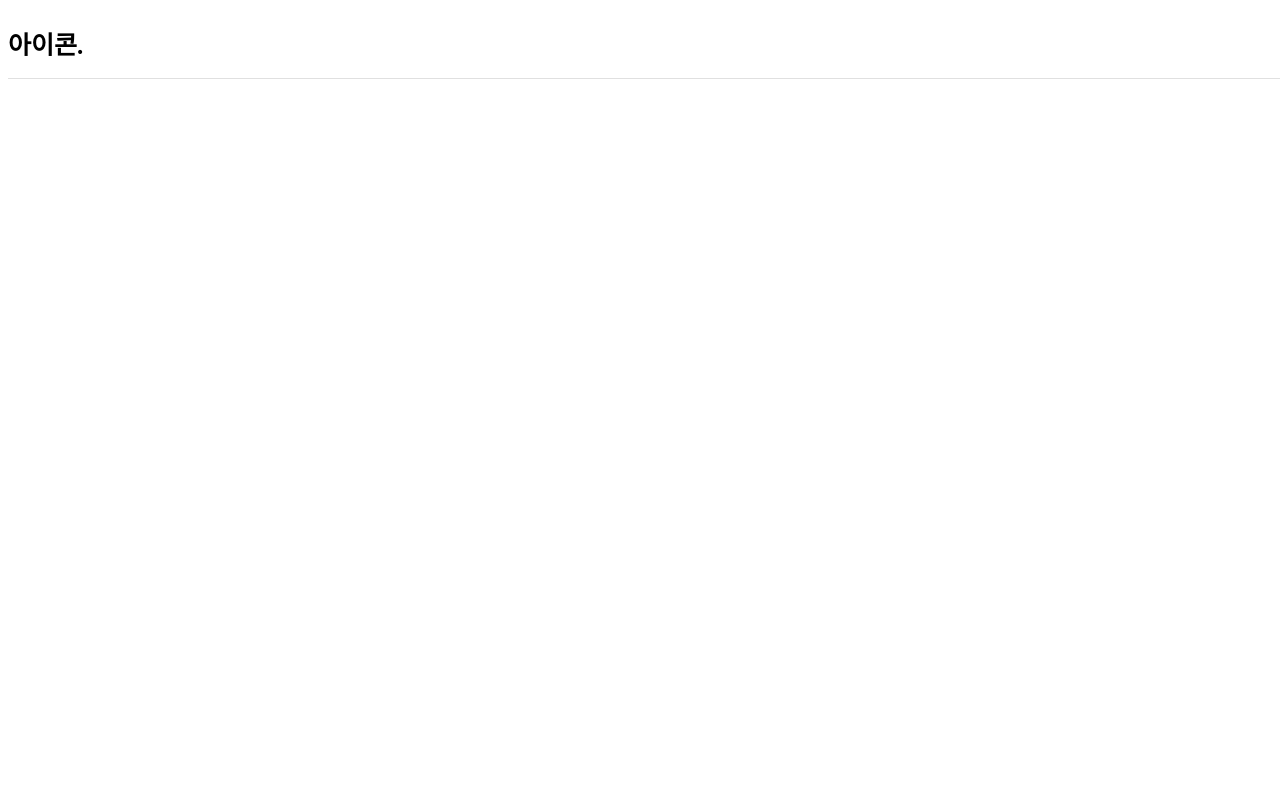
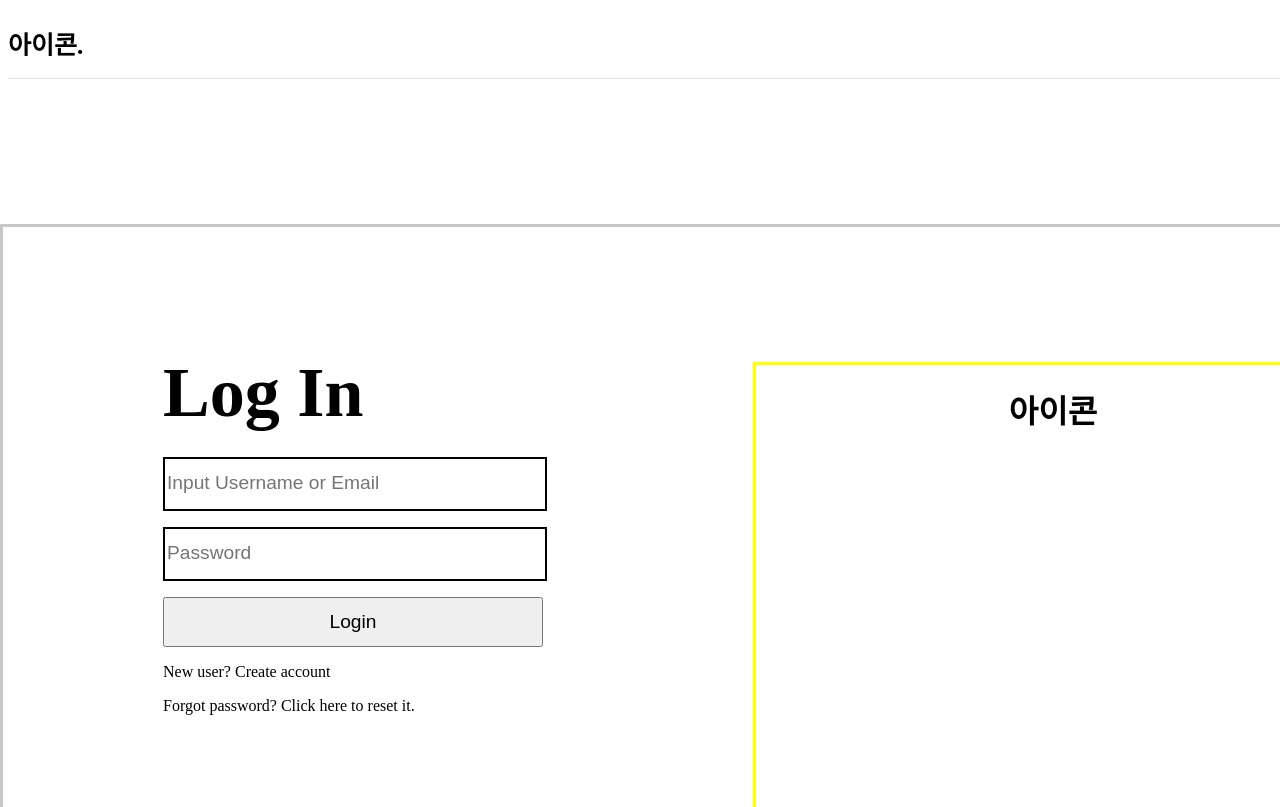
Before and after one commit to limsoo5788/ss_react, a React (Create React App) app: page / in a window 1280 px wide. Shown: the top 807 px of the page. Built offline with nearby package versions, Linux system fonts and the light colour scheme.

Commit message:
main 컴포넌트 구형 part.1(로그인 컴포넌트)

```diff
--- /dev/null
+++ b/src/css/main.css
@@ -0,0 +1,68 @@
+.Main {
+    min-width: 1920px;
+    max-width: 100vw;
+    height: 90vh;
+}
+
+.NonLogined{
+    width: 1500px;
+    height: 100%;
+    position: fixed;
+    margin: 0 auto;
+    left: 0;
+    right: 0;
+}
+.NonLoginedContents{
+    width: 100%;
+    height: 718px;
+    margin-top: 145px;
+    border: 3px solid rgb(200, 200, 200);
+    box-shadow: 10px 7px 6px rgb(224, 224, 224);
+}
+.ContentsBox{
+    width: 1200px;
+    height: 100%;
+    margin: auto;
+    display: flex;
+    box-sizing: border-box;
+}
+.Contents{
+    width: 600px;
+}
+.LoginContents{
+    height: 583px;
+    margin-top: 100px;
+    padding: 10px;
+}
+.LoginContents h1{
+    font-size: 70px;
+    margin: 1rem 0 1.5rem 0;
+}
+.InputBox, input[type=submit]{
+    width: 380px;
+    height: 50px;
+}
+.InputBox{
+    border: 2px solid rgb(0, 0, 0);
+    margin: 1rem 0;
+}
+.LoginForm input[type=text], .LoginForm input[type=password]{
+    width: 360px;
+    height: 45px;
+    border: none;
+    outline: none;
+    font-size: 1.2rem;
+}
+input[type=submit]{
+    font-size: 1.2rem;
+}
+
+.IconBox{
+    width: 600px;
+}
+.Icon{
+    height: 468px;
+    border:3px solid yellow;
+    margin: 135px 0;
+    text-align: center;
+}
--- a/src/css/popover.css
+++ b/src/css/popover.css
@@ -3,6 +3,8 @@
     min-height: 175px;
     border: 3px solid rgb(224, 224, 224);
     background-color: rgb(224, 224, 224);
+    position: relative;
+    z-index: 1;
 }
 .PopOverContents {
     width: 100%;
--- a/src/main/main.js
+++ b/src/main/main.js
@@ -1,9 +1,55 @@
-import '../css/App.css';
+import React, {useState} from "react";
+
+import '../css/main.css';
 
 function Main(){
+    const [logined, setLogined] = useState(false);
+    const [confirm, setConfirm] = useState(false);
     return(
         <div className="Main">
+            <NonLogined />
+        </div>
+    )
+}
 
+function NonLogined(){
+    // var contents = null;
+    var contents = <LogIn />
+    return(
+        <div className="NonLogined">
+            <div className="NonLoginedContents">
+                <div className="ContentsBox">
+                    <div className="Contents">
+                        {contents}
+                    </div>
+                    <div className="IconBox">
+                        <div className="Icon">
+                            <h1>아이콘</h1>
+                        </div>
+                    </div>
+                </div>
+            </div>
+        </div>
+    )
+}
+
+function LogIn(){
+    return(
+        <div className="LoginContents">
+            <h1>Log In</h1>
+            <form className="LoginForm">
+                <div className="InputBox">
+                    <input type="text" id="id" name="id" placeholder="Input Username or Email" />
+                </div>
+                <div className="InputBox">
+                    <input type="password" id="pw" name="pw" placeholder="Password" />
+                </div>
+                <input type="Submit" value="Login" />
+            </form>
+            <div className="CASBox">
+                <p>New user? <a>Create account</a> </p>
+                <p>Forgot password? <a>Click here to reset it.</a> </p>
+            </div>
         </div>
     )
 }
```
